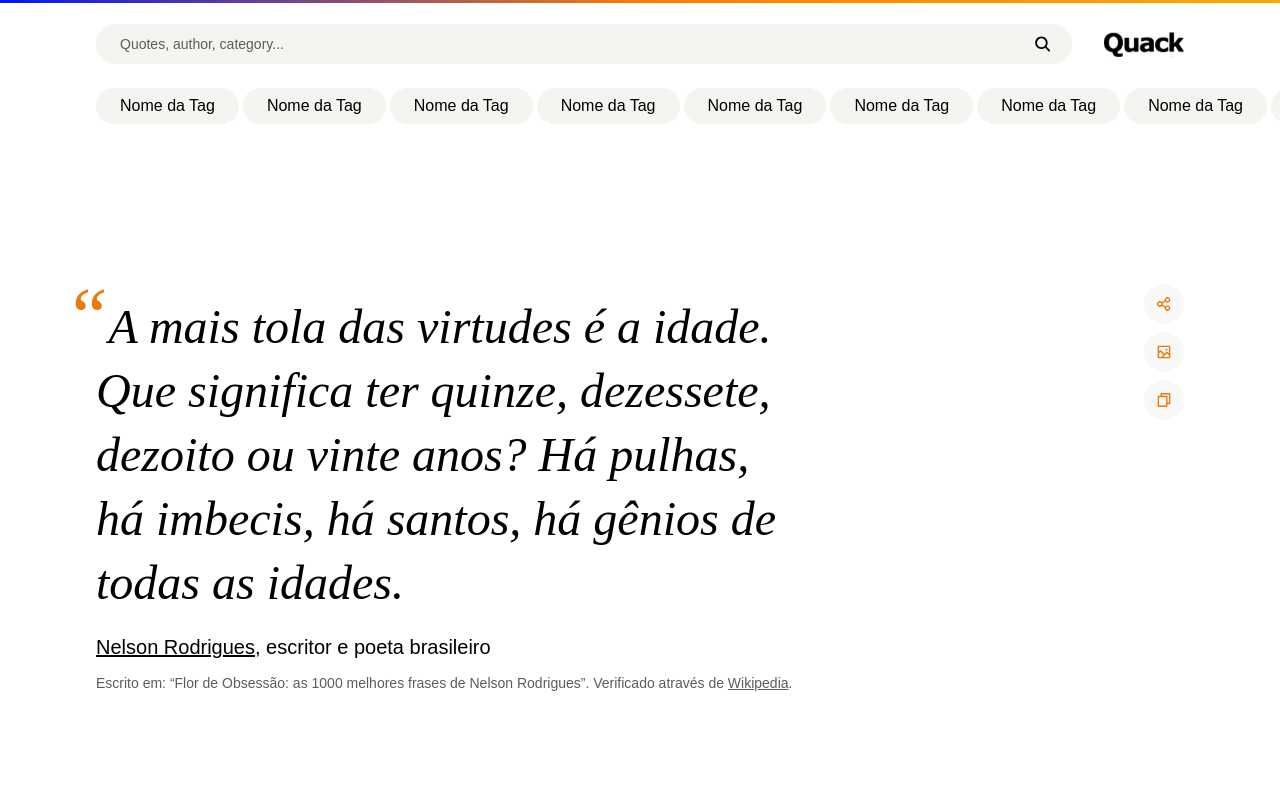
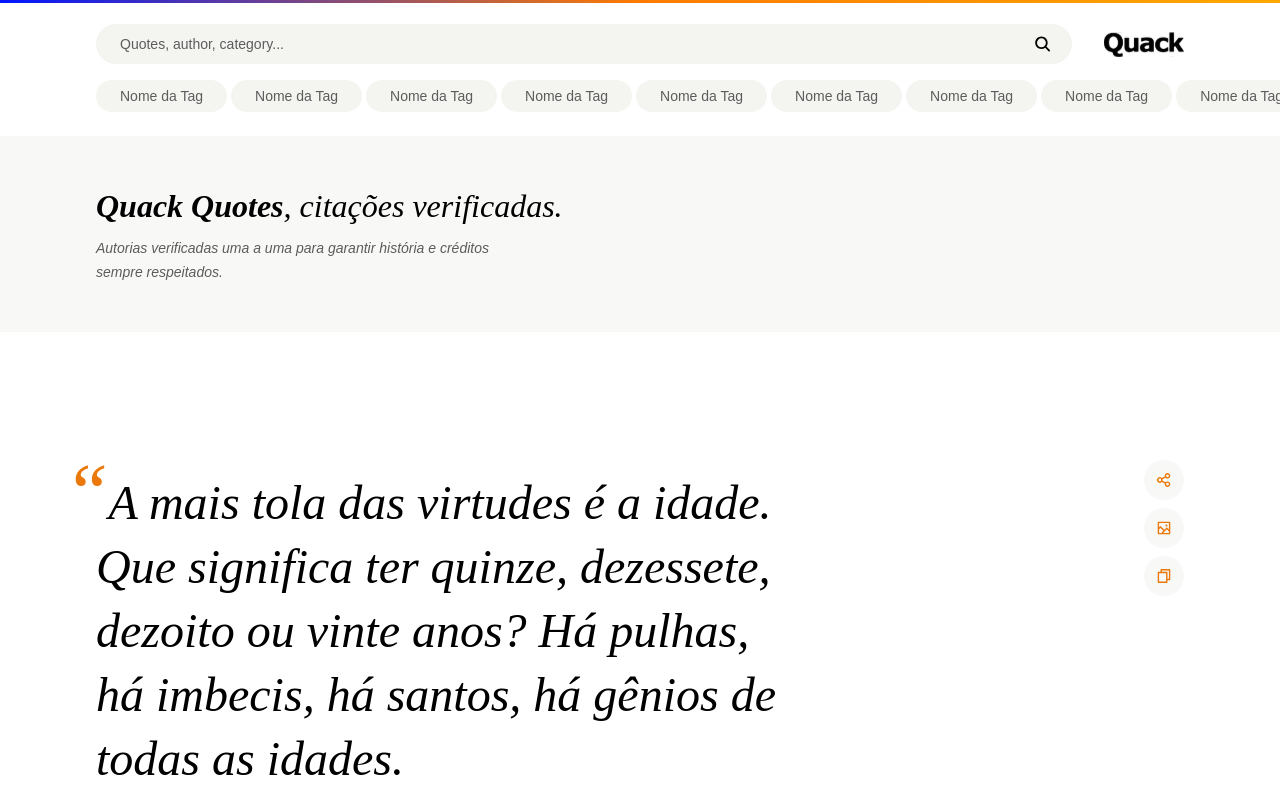
Before and after one commit to sheisacreative/quack-quotes, a Next.js app: page / in a window 1280 px wide. Shown: the top 800 px of the page. Built offline with nearby package versions, Linux system fonts and the light colour scheme; a web font is replaced by a local one.

Commit message:
Quack title section added. Fixes #30

```diff
--- a/components/quotes/BigQuote.js
+++ b/components/quotes/BigQuote.js
@@ -7,14 +7,18 @@ const BigQuote = () => {
   return (
     <article className={styles.bigQuote}>
       <div className={styles.quoteContainer}>
-        <h1 className={`heading-L ${styles.headingL}`}>
-          <span className={styles.quotationMark}>“</span>A mais tola das
-          virtudes é a idade. Que significa ter quinze, dezessete, dezoito ou
-          vinte anos? Há pulhas, há imbecis, há santos, há gênios de todas as
-          idades.
-        </h1>
+        <blockquote cite="https://pt.m.wikiquote.org/wiki/Idade">
+          <p className={`heading-L ${styles.headingL}`}>
+            <span className={styles.quotationMark}>“</span>A mais tola das
+            virtudes é a idade. Que significa ter quinze, dezessete, dezoito ou
+            vinte anos? Há pulhas, há imbecis, há santos, há gênios de todas as
+            idades.
+          </p>
+        </blockquote>
         <p className={`body-L`}>
-          <Link href="/">Nelson Rodrigues</Link>, escritor e poeta brasileiro
+          <cite>
+            <Link href="/">Nelson Rodrigues</Link>, escritor e poeta brasileiro
+          </cite>
         </p>
         <p className={`body-S ${styles.verification} `}>
           Escrito em: “Flor de Obsessão: as 1000 melhores frases de Nelson
--- a/components/sections/Hero.module.css
+++ b/components/sections/Hero.module.css
@@ -1,7 +1,7 @@
 .hero {
   display: flex;
   align-items: center;
-  margin: 10rem auto;
+  margin: 8rem auto;
 }
 
 @media screen and (max-width: 768px) {
--- a/components/sections/Navbar.js
+++ b/components/sections/Navbar.js
@@ -8,7 +8,8 @@ import TagContainer from "../tag/TagContainer";
 const Navbar = () => {
   return (
     <>
-      <header className={`container ${styles.navbarMain}`}>
+      <header className={styles.navBar}>
+        <div className={`container ${styles.navbarMain}`}>
           <nav className={styles.searchNav}>
             <form action="submit" className={styles.searchBar}>
               <input
@@ -27,8 +28,9 @@ const Navbar = () => {
             alt="Quack Redação"
             className={styles.quackLogo}
           />
+        </div>
+        <TagContainer />
       </header>
-      <TagContainer />
     </>
   );
 };
--- a/components/sections/Navbar.module.css
+++ b/components/sections/Navbar.module.css
@@ -1,5 +1,5 @@
 /* Gradient Line */
-.navbarMain::before {
+.navBar::before {
   content: "";
   position: absolute;
   width: 100%;
@@ -10,10 +10,16 @@
 }
 
 /* General styles */
+.navBar {
+  display: flex;
+  flex-direction: column;
+  gap: 1rem;
+  margin: 1.5rem 0;
+}
 
 .navbarMain {
   display: flex;
-  padding: 1.5rem 0;
+  /* padding: 1.5rem 0; */
   gap: 2rem;
   align-items: center;
 }
@@ -58,6 +64,9 @@
 }
 
 @media screen and (max-width: 480px) {
+  .navBar {
+    margin: 1rem 0;
+  }
   .navbarMain {
     gap: 1rem;
   }
--- /dev/null
+++ b/components/sections/QuackTitle.js
@@ -0,0 +1,21 @@
+import React from "react";
+import styles from "./QuackTitle.module.css";
+
+const QuackTitle = () => {
+  return (
+    <section className={styles.quackTitle}>
+      <div className={`container ${styles.titleContainer}`}>
+        <h1 className={`heading-M`}>
+          <span className={styles.quackQuotes}>Quack Quotes</span>, citações
+          verificadas.
+        </h1>
+        <p className={`body-S ${styles.subtitle}`}>
+          Autorias verificadas uma a uma para garantir história e créditos
+          sempre respeitados.
+        </p>
+      </div>
+    </section>
+  );
+};
+
+export default QuackTitle;
--- /dev/null
+++ b/components/sections/QuackTitle.module.css
@@ -0,0 +1,25 @@
+.quackTitle {
+  background-color: var(--neutral-5);
+  padding: 3rem 0;
+}
+
+.titleContainer {
+  display: flex;
+  flex-direction: column;
+  gap: 0.5rem;
+}
+
+.quackQuotes {
+  font-weight: bold;
+}
+
+.subtitle {
+  font-style: italic;
+  width: 400px;
+}
+
+@media screen and (max-width: 768px) {
+  .subtitle {
+    width: 100%;
+  }
+}
--- a/components/tag/SingleTag.js
+++ b/components/tag/SingleTag.js
@@ -4,7 +4,7 @@ import styles from "./SingleTag.module.css";
 const SingleTag = () => {
   return (
     <li>
-      <button className={`body-M ${styles.singleTag}`}>Nome da Tag</button>
+      <button className={`body-S ${styles.singleTag}`}>Nome da Tag</button>
     </li>
   );
 };
--- a/components/tag/SingleTag.module.css
+++ b/components/tag/SingleTag.module.css
@@ -9,10 +9,3 @@
 .singleTag:hover {
   background-color: var(--neutral-20);
 }
-
-@media screen and (max-width: 768px) {
-  .singleTag {
-    font-size: 0.875rem;
-    line-height: 1.5rem;
-  }
-}
--- a/pages/index.js
+++ b/pages/index.js
@@ -2,12 +2,14 @@ import React from "react";
 import Hero from "../components/sections/Hero";
 import Navbar from "@/components/sections/Navbar";
 import QuotesList from "@/components/sections/QuotesList";
+import QuackTitle from "@/components/sections/QuackTitle";
 
 const Home = () => {
   return (
     <>
       <Navbar />
       <main>
+        <QuackTitle />
         <Hero />
         <QuotesList />
       </main>
```
Lines whose indentation alone changed are shown as unchanged.
